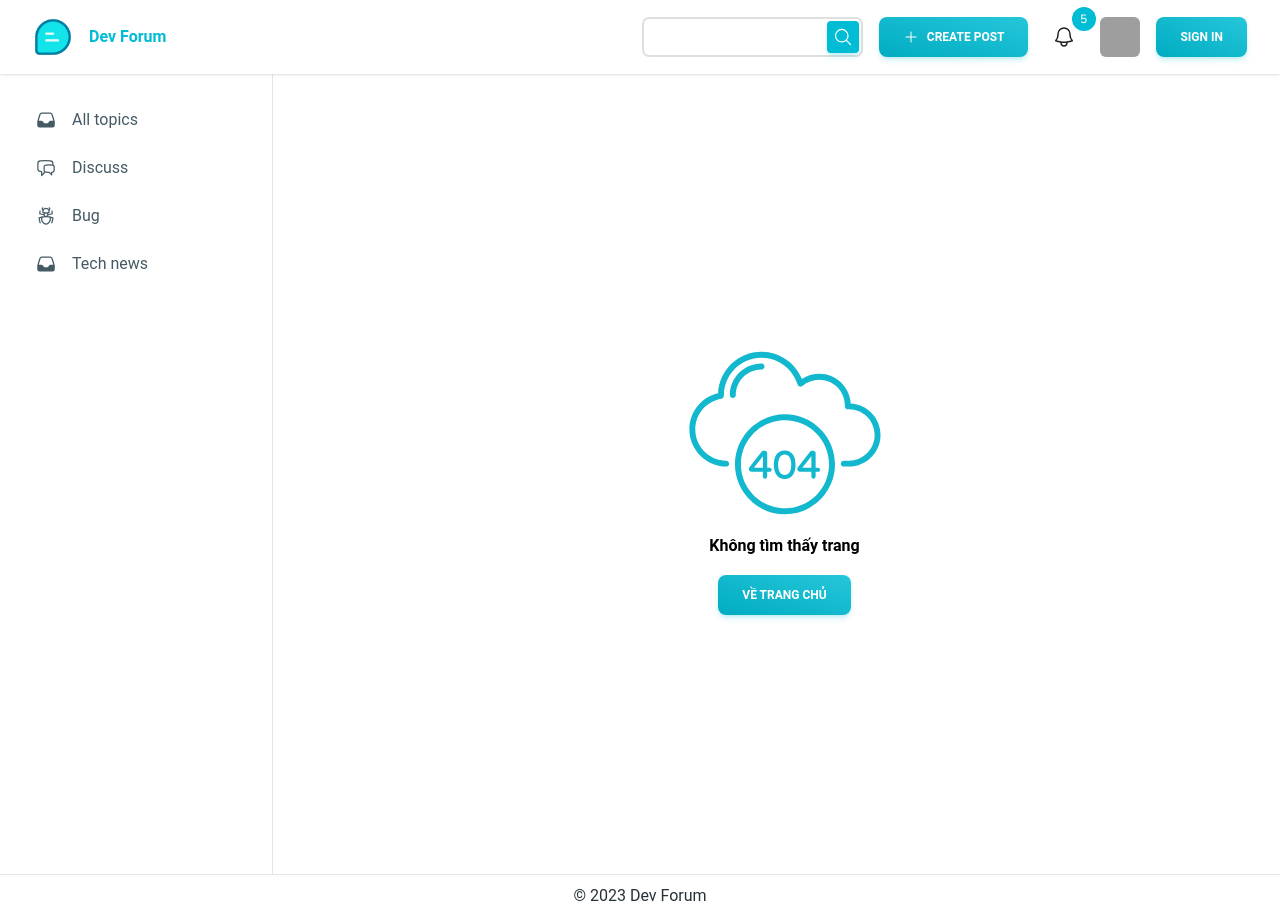
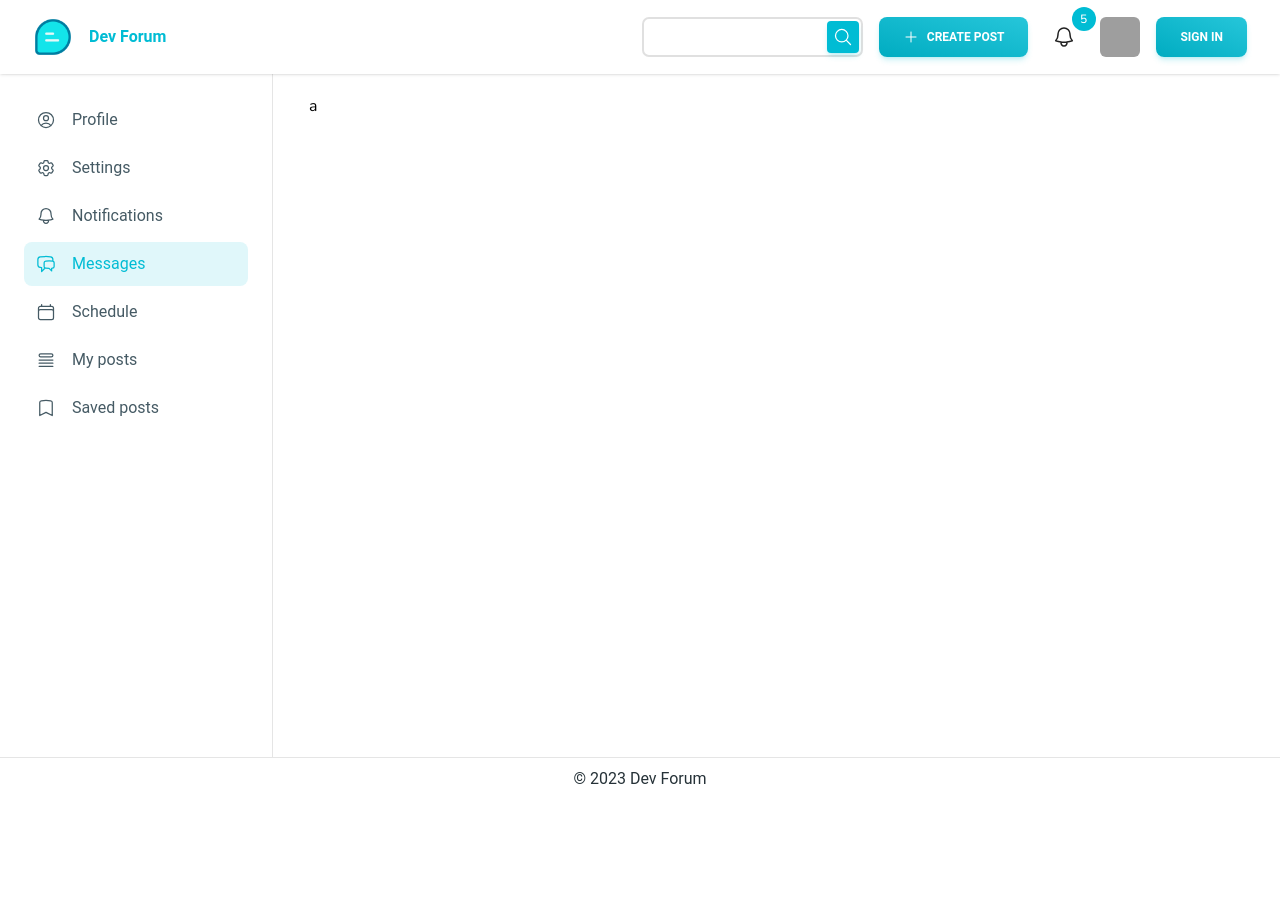
Before and after one commit to phuquang147/dev-forum, a Next.js app: page /messages in a window 1280 px wide. Before the commit this address had no page. After the commit the page ends 800 px from the top, so only its background shows below. Built offline with nearby package versions, Linux system fonts and the light colour scheme; grey boxes are pictures that could not be loaded.

Commit message:
Update user sidebar

```diff
--- a/src/layouts/UserLayout/UserSidebar.tsx
+++ b/src/layouts/UserLayout/UserSidebar.tsx
@@ -1,8 +1,10 @@
 import {
   BellIcon,
+  BookmarkIcon,
   CalendarIcon,
   ChatBubbleLeftRightIcon,
   Cog6ToothIcon,
+  QueueListIcon,
   UserCircleIcon,
 } from '@heroicons/react/24/outline'
 import { Card, List } from '@material-tailwind/react'
@@ -35,6 +37,16 @@ const navConfig = [
     link: '/schedule',
     icon: <CalendarIcon className="h-5 w-5" />,
   },
+  {
+    title: 'My posts',
+    link: '/my-posts',
+    icon: <QueueListIcon className="h-5 w-5" />,
+  },
+  {
+    title: 'Saved posts',
+    link: '/saved-posts',
+    icon: <BookmarkIcon className="h-5 w-5" />,
+  },
 ]
 
 const UserSidebar: FC = () => {
--- /dev/null
+++ b/src/pages/messages.tsx
@@ -0,0 +1,12 @@
+import UserLayout from '~/layouts/UserLayout'
+import { type NextPageWithLayout } from './_app'
+
+const Messages: NextPageWithLayout = () => {
+  return <div className="container">a</div>
+}
+
+export default Messages
+
+Messages.getLayout = (page) => {
+  return <UserLayout>{page}</UserLayout>
+}
--- /dev/null
+++ b/src/pages/my-posts.tsx
@@ -0,0 +1,12 @@
+import UserLayout from '~/layouts/UserLayout'
+import { type NextPageWithLayout } from './_app'
+
+const MyPosts: NextPageWithLayout = () => {
+  return <div className="container">a</div>
+}
+
+export default MyPosts
+
+MyPosts.getLayout = (page) => {
+  return <UserLayout>{page}</UserLayout>
+}
--- /dev/null
+++ b/src/pages/notifications.tsx
@@ -0,0 +1,12 @@
+import UserLayout from '~/layouts/UserLayout'
+import { type NextPageWithLayout } from './_app'
+
+const Notifications: NextPageWithLayout = () => {
+  return <div className="container">a</div>
+}
+
+export default Notifications
+
+Notifications.getLayout = (page) => {
+  return <UserLayout>{page}</UserLayout>
+}
--- /dev/null
+++ b/src/pages/saved-posts.tsx
@@ -0,0 +1,12 @@
+import UserLayout from '~/layouts/UserLayout'
+import { type NextPageWithLayout } from './_app'
+
+const SavedPosts: NextPageWithLayout = () => {
+  return <div className="container">a</div>
+}
+
+export default SavedPosts
+
+SavedPosts.getLayout = (page) => {
+  return <UserLayout>{page}</UserLayout>
+}
--- /dev/null
+++ b/src/pages/schedule.tsx
@@ -0,0 +1,12 @@
+import UserLayout from '~/layouts/UserLayout'
+import { type NextPageWithLayout } from './_app'
+
+const Schedule: NextPageWithLayout = () => {
+  return <div className="container">a</div>
+}
+
+export default Schedule
+
+Schedule.getLayout = (page) => {
+  return <UserLayout>{page}</UserLayout>
+}
--- /dev/null
+++ b/src/pages/settings.tsx
@@ -0,0 +1,12 @@
+import UserLayout from '~/layouts/UserLayout'
+import { type NextPageWithLayout } from './_app'
+
+const Settings: NextPageWithLayout = () => {
+  return <div className="container">a</div>
+}
+
+export default Settings
+
+Settings.getLayout = (page) => {
+  return <UserLayout>{page}</UserLayout>
+}
```
